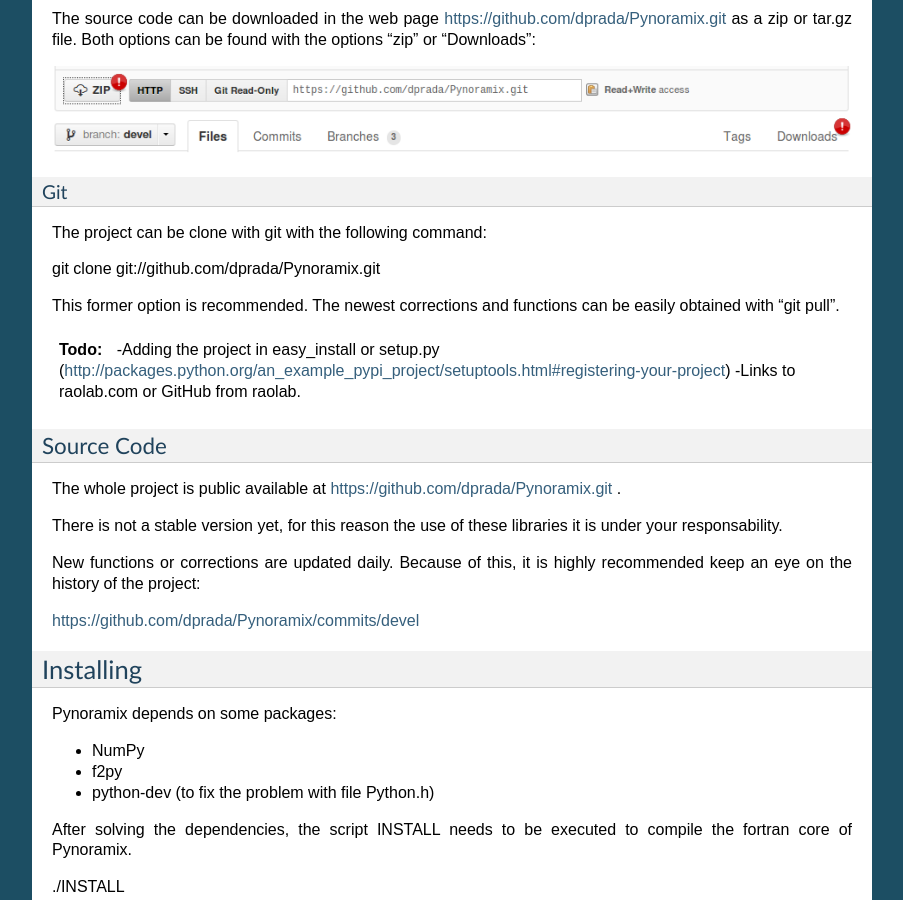
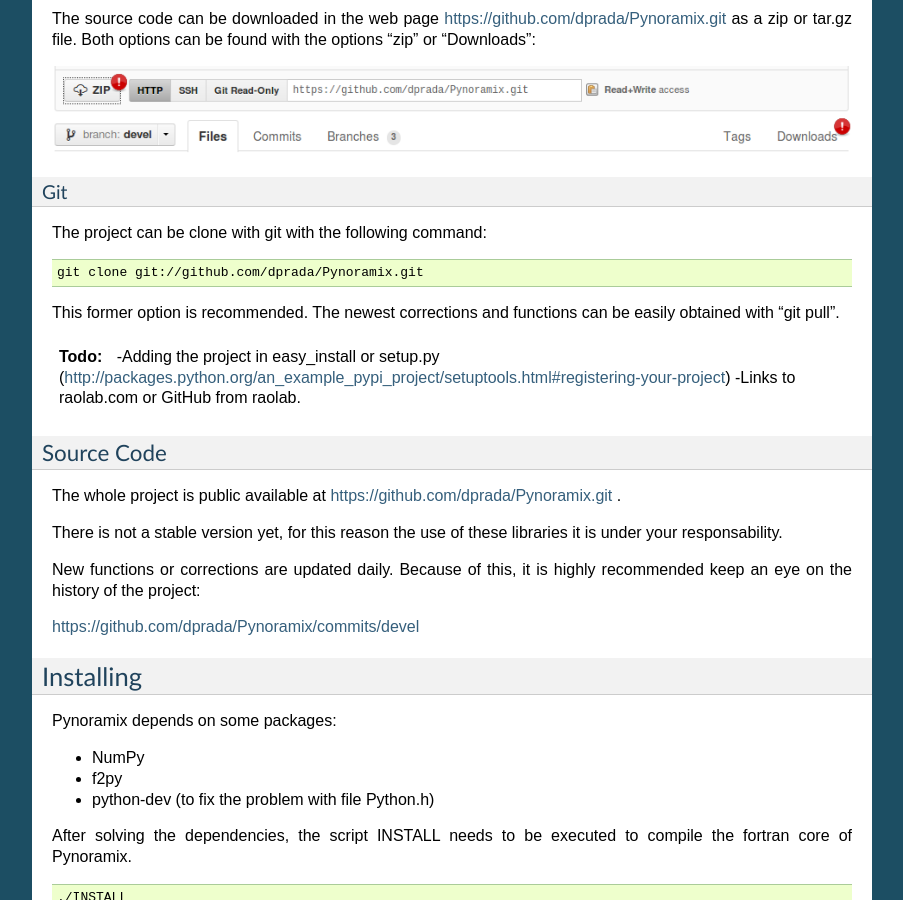
Before and after one commit to dprada/Pynoramix, a Sphinx documentation site: the page built from doc/source/getting_started.rst, in a window 1280 px wide and 900 px high, scrolled down 370 px. Shown: the whole window, without its empty margins (198-1101 px from the left). Built offline with Sphinx 7.4.7, drawn with Linux system fonts in a browser that asks for light colours; some of the changed lines change nothing that is shown.

Commit message:
Documentation updated

```diff
--- a/doc/source/getting_started.rst
+++ b/doc/source/getting_started.rst
@@ -23,7 +23,9 @@
 ...
 The project can be clone with git with the following command:
 
-git clone git://github.com/dprada/Pynoramix.git
+.. sourcecode:: bash
+
+   git clone git://github.com/dprada/Pynoramix.git
 
 This former option is recommended. The newest corrections and functions can be easily obtained with "git pull".
 
@@ -57,7 +59,9 @@
 
 After solving the dependencies, the script INSTALL needs to be executed to compile the fortran core of Pynoramix.
 
-./INSTALL
+.. sourcecode:: bash
+
+   ./INSTALL
 
 .. warning:: Do not forget to add Pynoramix to your python path:
    - export PYTHONPATH=$PYTHONPATH:/path/to/Pynoramix
@@ -71,5 +75,7 @@
 
 Once this has been done, it is recommended to clean old libraries and compile them again:
 
-./CLEAN
-./INSTALL
+.. sourcecode:: bash
+
+   ./CLEAN
+   ./INSTALL
```
Also changed, not shown: 1 other file.
